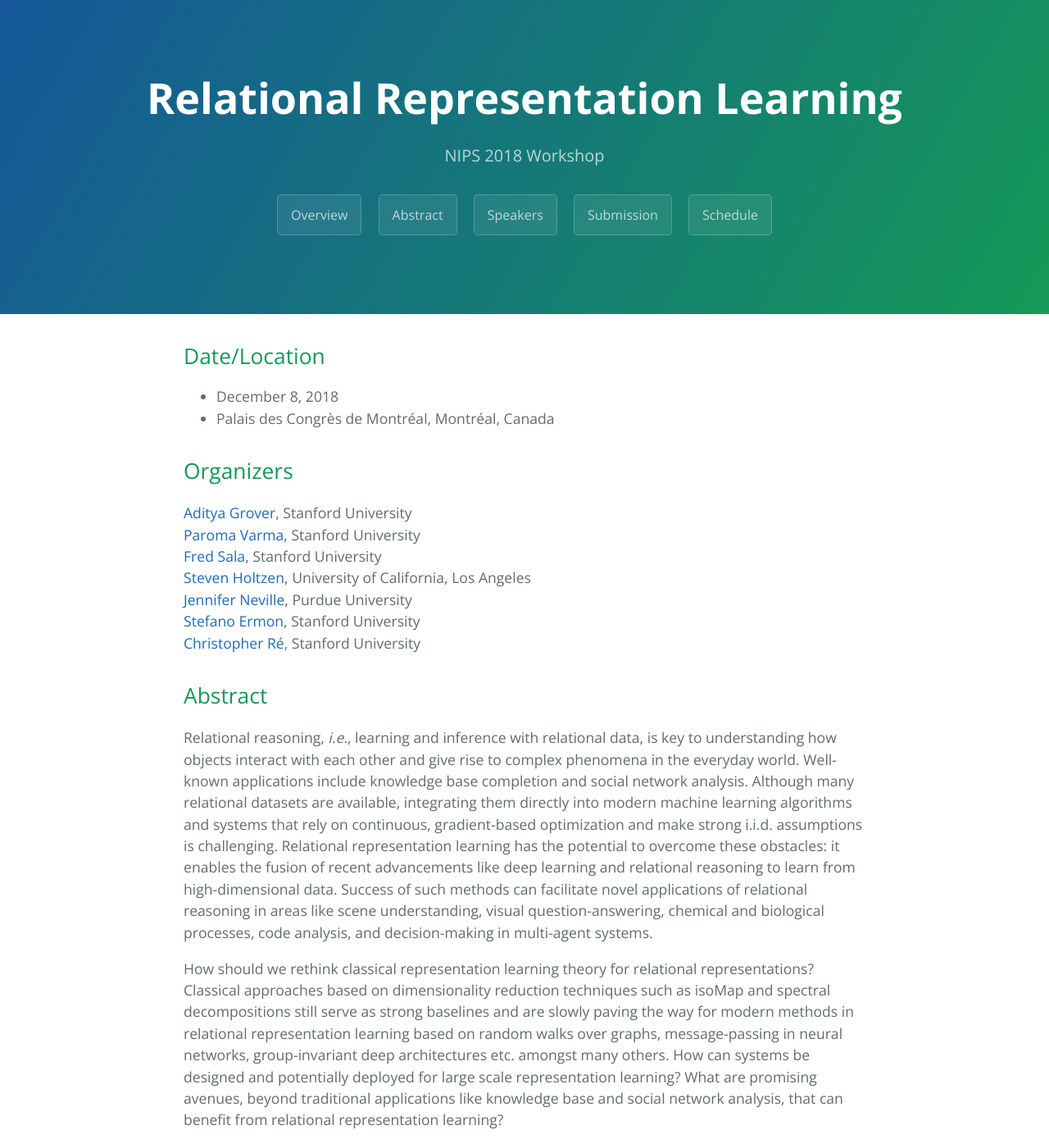
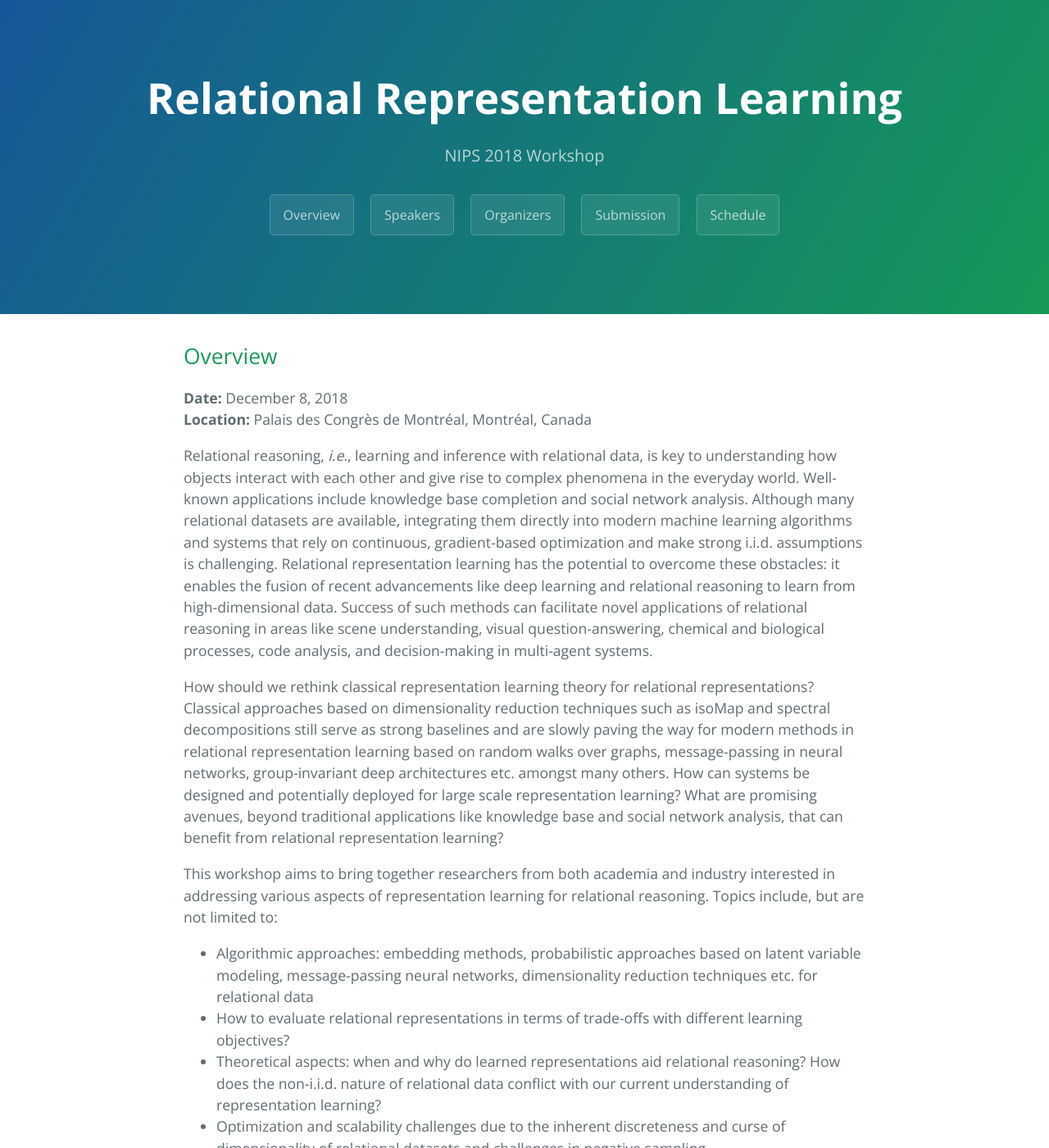
Before and after one commit to r2learning/r2learning.github.io, a Jekyll site: the page docs/index.html, which Jekyll copies as it is, in a window 1280 px wide and 1400 px high. Shown: the whole window at 82% size. Built offline with Jekyll 4.4.1, drawn with Linux system fonts in a browser that asks for light colours; some of the changed text lies outside the part shown.

Commit message:
sections modified

```diff
--- a/_layouts/default.html
+++ b/_layouts/default.html
@@ -14,8 +14,8 @@
       <h1 class="project-name">{{ site.title | default: site.github.repository_name }}</h1>
       <h2 class="project-tagline">{{ site.description | default: site.github.project_tagline }}</h2>
       <a href="#overview" class="btn">Overview</a>
-      <a href="#abstract" class="btn">Abstract</a>
       <a href="#speakers" class="btn">Speakers</a>
+      <a href="#speakers" class="btn">Organizers</a>
       <a href="#submission" class="btn">Submission</a>
       <a href="#schedule" class="btn">Schedule</a>
     </section>
--- a/docs/index.html
+++ b/docs/index.html
@@ -26,29 +26,17 @@
       <h1 class="project-name">Relational Representation Learning</h1>
       <h2 class="project-tagline">NIPS 2018 Workshop</h2>
       <a href="#overview" class="btn">Overview</a>
-      <a href="#abstract" class="btn">Abstract</a>
       <a href="#speakers" class="btn">Speakers</a>
+      <a href="#speakers" class="btn">Organizers</a>
       <a href="#submission" class="btn">Submission</a>
       <a href="#schedule" class="btn">Schedule</a>
     </section>
 
     <section class="main-content">
-      <h2 id="-datelocation"><a name="overview"></a> Date/Location</h2>
-<ul>
-  <li>December 8, 2018</li>
-  <li>Palais des Congrès de Montréal, Montréal, Canada</li>
-</ul>
+      <h2 id="-overview"><a name="overview"></a> Overview</h2>
 
-<h2 id="organizers">Organizers</h2>
-<p><a href="http://aditya-grover.github.io/">Aditya Grover</a>, Stanford University<br />
-<a href="https://paroma.github.io/">Paroma Varma</a>, Stanford University <br />
-<a href="https://stanford.edu/~fredsala/">Fred Sala</a>, Stanford University<br />
-<a href="https://web.cs.ucla.edu/~sholtzen/">Steven Holtzen</a>, University of California, Los Angeles<br />
-<a href="https://www.cs.purdue.edu/homes/neville/index.html">Jennifer Neville</a>, Purdue University<br />
-<a href="https://cs.stanford.edu/~ermon/">Stefano Ermon</a>, Stanford University<br />
-<a href="https://cs.stanford.edu/people/chrismre/">Christopher Ré</a>, Stanford University</p>
-
-<h2 id="-abstract"><a name="abstract"></a> Abstract</h2>
+<p><strong>Date:</strong> December 8, 2018<br />
+<strong>Location:</strong> Palais des Congrès de Montréal, Montréal, Canada</p>
 
 <p>Relational reasoning, <em>i.e.</em>, learning and inference with relational data, is key to understanding how objects interact with each other and give rise to complex phenomena in the everyday world. Well-known applications include knowledge base completion and social network analysis. Although many relational datasets are available, integrating them directly into modern machine learning algorithms and systems that rely on continuous, gradient-based optimization and make strong i.i.d. assumptions is challenging. Relational representation learning has the potential to overcome these obstacles: it enables the fusion of recent advancements like deep learning and relational reasoning to learn from high-dimensional data. Success of such methods can facilitate novel applications of relational reasoning in areas like scene understanding, visual question-answering, chemical and biological processes, code analysis, and decision-making in multi-agent systems.</p>
 
```
Also changed, not shown: other parts of docs/index.html (+9 -0 lines), index.md (+11 -14 lines).
